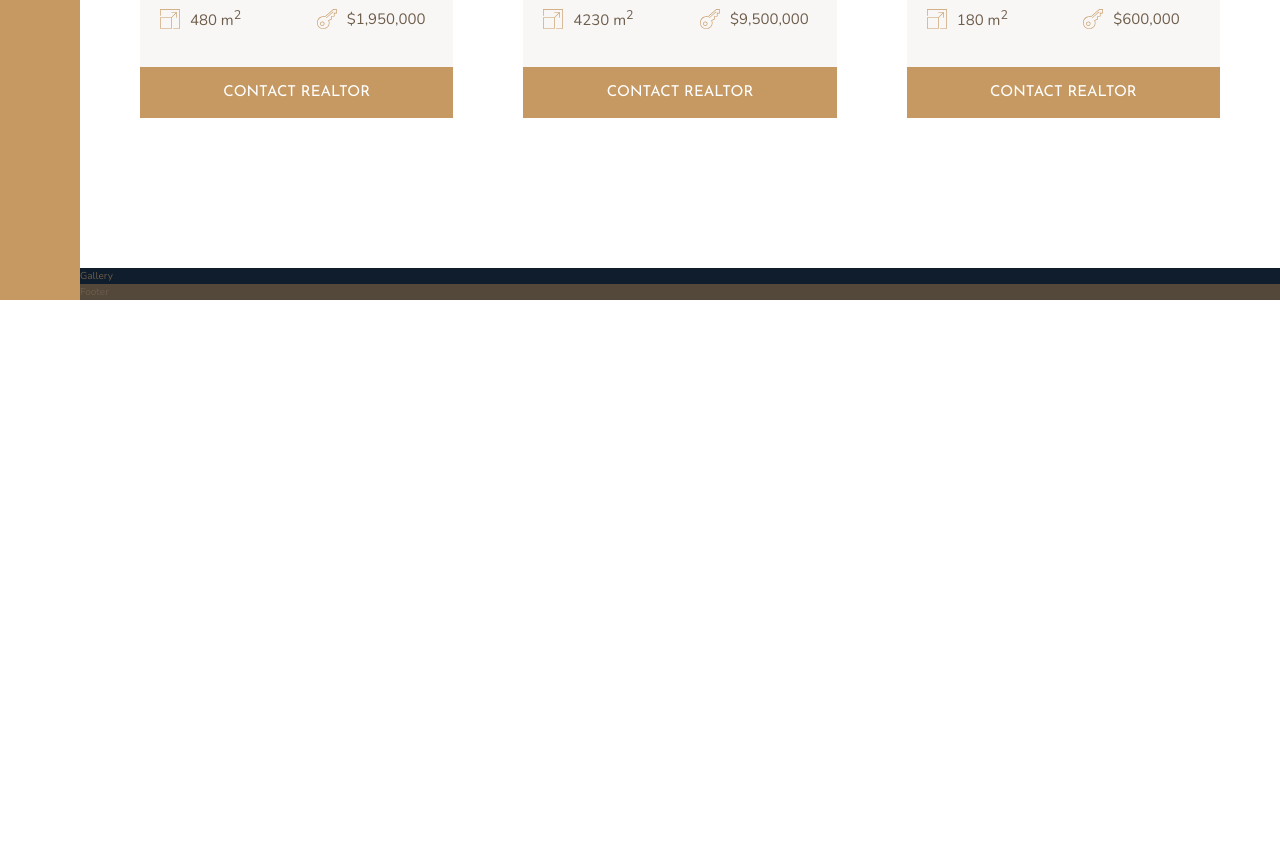
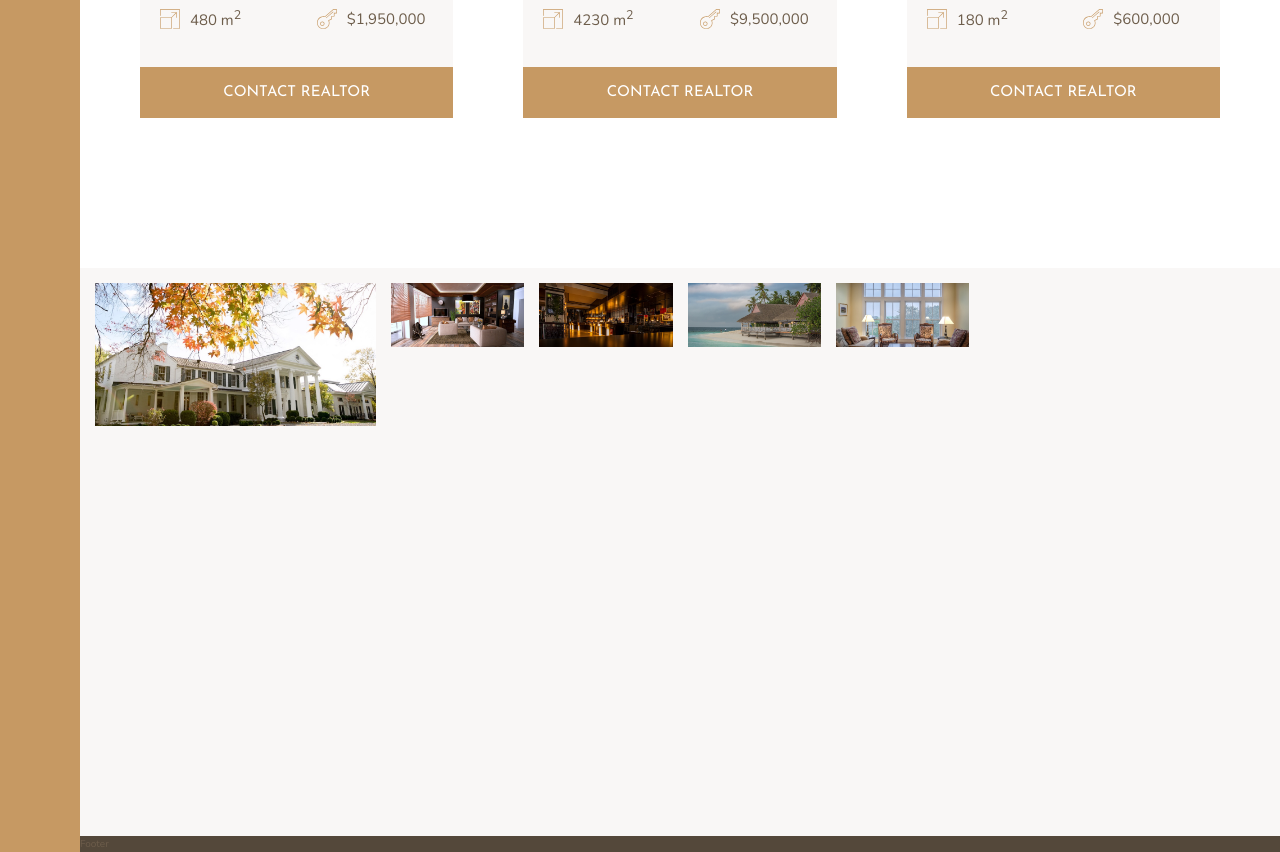
Before and after one commit to d88naimi/Nexter, a website: page index.html in a window 1280 px wide. Shown: the part 2804-3656 px from the top of the page. Before the commit the page ends 3104 px from the top, so only its background shows below. Drawn offline with nearby package versions, Linux system fonts and the light colour scheme.

Commit message:
gallery grid layout loaded in

```diff
--- a/index.html
+++ b/index.html
@@ -107,7 +107,7 @@
     </div>
     <section class="homes">
       <div class="home">
-          <img src="img/house-1.jpeg" alt="House 1" class="home__img">
+        <img src="img/house-1.jpeg" alt="House 1" class="home__img" />
         <svg class="home__like">
           <use xlink:href="img/sprite.svg#icon-heart-full"></use>
         </svg>
@@ -139,9 +139,8 @@
         <button class="btn home__btn">Contact realtor</button>
       </div>
 
-
       <div class="home">
-          <img src="img/house-2.jpeg" alt="House 2" class="home__img">
+        <img src="img/house-2.jpeg" alt="House 2" class="home__img" />
         <svg class="home__like">
           <use xlink:href="img/sprite.svg#icon-heart-full"></use>
         </svg>
@@ -174,7 +173,7 @@
       </div>
 
       <div class="home">
-          <img src="img/house-3.jpeg" alt="House 3" class="home__img">
+        <img src="img/house-3.jpeg" alt="House 3" class="home__img" />
         <svg class="home__like">
           <use xlink:href="img/sprite.svg#icon-heart-full"></use>
         </svg>
@@ -207,7 +206,7 @@
       </div>
 
       <div class="home">
-          <img src="img/house-4.jpeg" alt="House 4" class="home__img">
+        <img src="img/house-4.jpeg" alt="House 4" class="home__img" />
         <svg class="home__like">
           <use xlink:href="img/sprite.svg#icon-heart-full"></use>
         </svg>
@@ -240,7 +239,7 @@
       </div>
 
       <div class="home">
-          <img src="img/house-5.jpeg" alt="House 5" class="home__img">
+        <img src="img/house-5.jpeg" alt="House 5" class="home__img" />
         <svg class="home__like">
           <use xlink:href="img/sprite.svg#icon-heart-full"></use>
         </svg>
@@ -273,7 +272,7 @@
       </div>
 
       <div class="home">
-          <img src="img/house-6.jpeg" alt="House 6" class="home__img">
+        <img src="img/house-6.jpeg" alt="House 6" class="home__img" />
         <svg class="home__like">
           <use xlink:href="img/sprite.svg#icon-heart-full"></use>
         </svg>
@@ -305,7 +304,23 @@
         <button class="btn home__btn">Contact realtor</button>
       </div>
     </section>
-    <section class="gallery">Gallery</section>
+    <section class="gallery">
+      <figure class="gallery__item gallery__item--1">
+        <img src="img/gal-1.jpeg" alt="Gallery image 1" class="gallery__img" />
+      </figure>
+      <figure class="gallery__item gallery__item--2">
+        <img src="img/gal-2.jpeg" alt="Gallery image 2" class="gallery__img" />
+      </figure>
+      <figure class="gallery__item gallery__item--3">
+        <img src="img/gal-3.jpeg" alt="Gallery image 3" class="gallery__img" />
+      </figure>
+      <figure class="gallery__item gallery__item--4">
+        <img src="img/gal-4.jpeg" alt="Gallery image 4" class="gallery__img" />
+      </figure>
+      <figure class="gallery__item gallery__item--5">
+        <img src="img/gal-5.jpeg" alt="Gallery image 5" class="gallery__img" />
+      </figure>
+    </section>
     <footer class="footer">Footer</footer>
   </body>
 </html>
--- a/sass/_gallery.scss
+++ b/sass/_gallery.scss
@@ -1,4 +1,26 @@
 .gallery{
-    background-color: $color-secondary;
+    background-color: $color-grey-light-1;
     grid-column: full-start / full-end;
+
+    display: grid;
+    grid-template-columns: repeat(8, 1fr);
+    grid-template-rows: repeat(7, 5vw);
+    grid-gap: 1.5rem;
+    padding: 1.5rem;
+
+    &__item{
+        &--1{
+            grid-row: 1 / 3;
+            grid-column: 1 / 3;
+        }
+    }
+
+
+    &__img{
+        width: 100%;
+        height: 100%;
+        object-fit: cover;
+        display: block;
+
+    }
 }
```
Also changed, not shown: css/style.css. Lines whose indentation alone changed are shown as unchanged.
